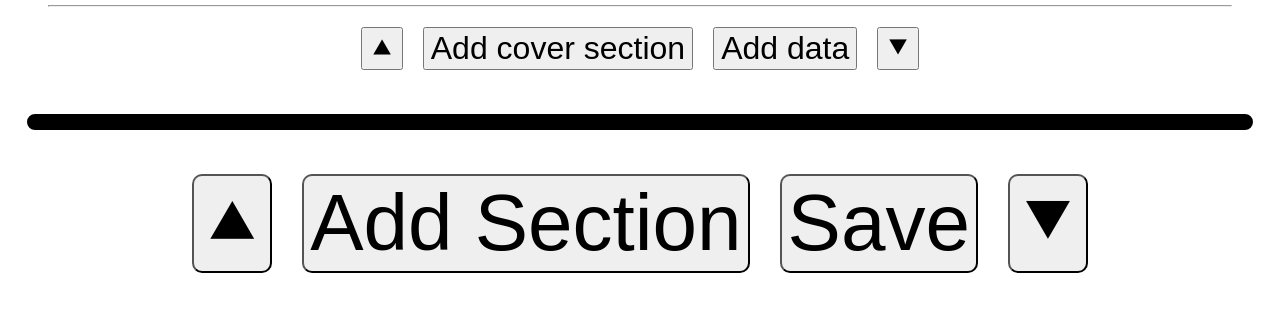
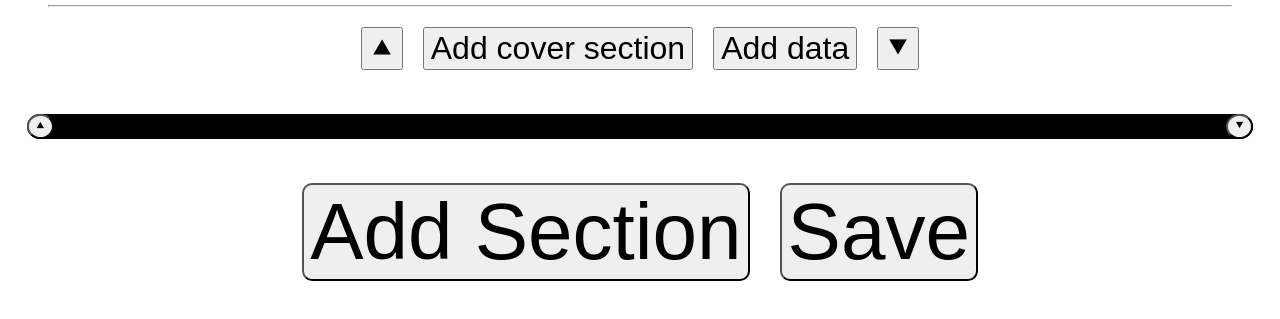
Before and after one commit to JustinKerr401/Wiki-Builder, a website: page public/html/create.html in a window 1280 px wide. Shown: the part 395-714 px from the top of the page. Drawn offline with Linux system fonts and the light colour scheme; no server answers.

Commit message:
Initial reorganization
Should be functional

```diff
--- a/public/css/create.css
+++ b/public/css/create.css
@@ -85,7 +85,14 @@ textarea{
 #sectionSelector{
     border: white 4px solid;
     width: 97%;
-    height: 16px;
+    height: 25px;
     background: black;
     border-radius: 999px;
+    display: flex;
+    justify-content: space-between;
+    margin: auto;
 }
+
+#sectionSelector > button{
+    border-radius: 50%;
+}
--- a/public/html/create.html
+++ b/public/html/create.html
@@ -17,6 +17,7 @@
         <h1>Cover</h1>
         <input type="file" multiple id="files" style="display: block">
         <hr id="coverSelector">
+
         <div id="coverMaintenance">
             <button onclick=upCover()>⯅</button>
             <button id="addCoverSection">Add cover section</button>
@@ -25,13 +26,14 @@
         </div>
     </div>
 
-    <hr id="sectionSelector">
+    <div id="sectionSelector">
+        <button onclick=upSection()>⯅</button>
+        <button onclick=downSection()>⯆</button>
+    </div>
 
     <div id="maintain" class="sectiondiv">
-        <button onclick=upSection() class="maintainArrow">⯅</button>
         <button id="addSection">Add Section</button>
         <button onclick="save()">Save</button>
-        <button onclick=downSection() class="maintainArrow">⯆</button>
     </div>
 
     <script src="../js/inject_head.js"></script>
```
